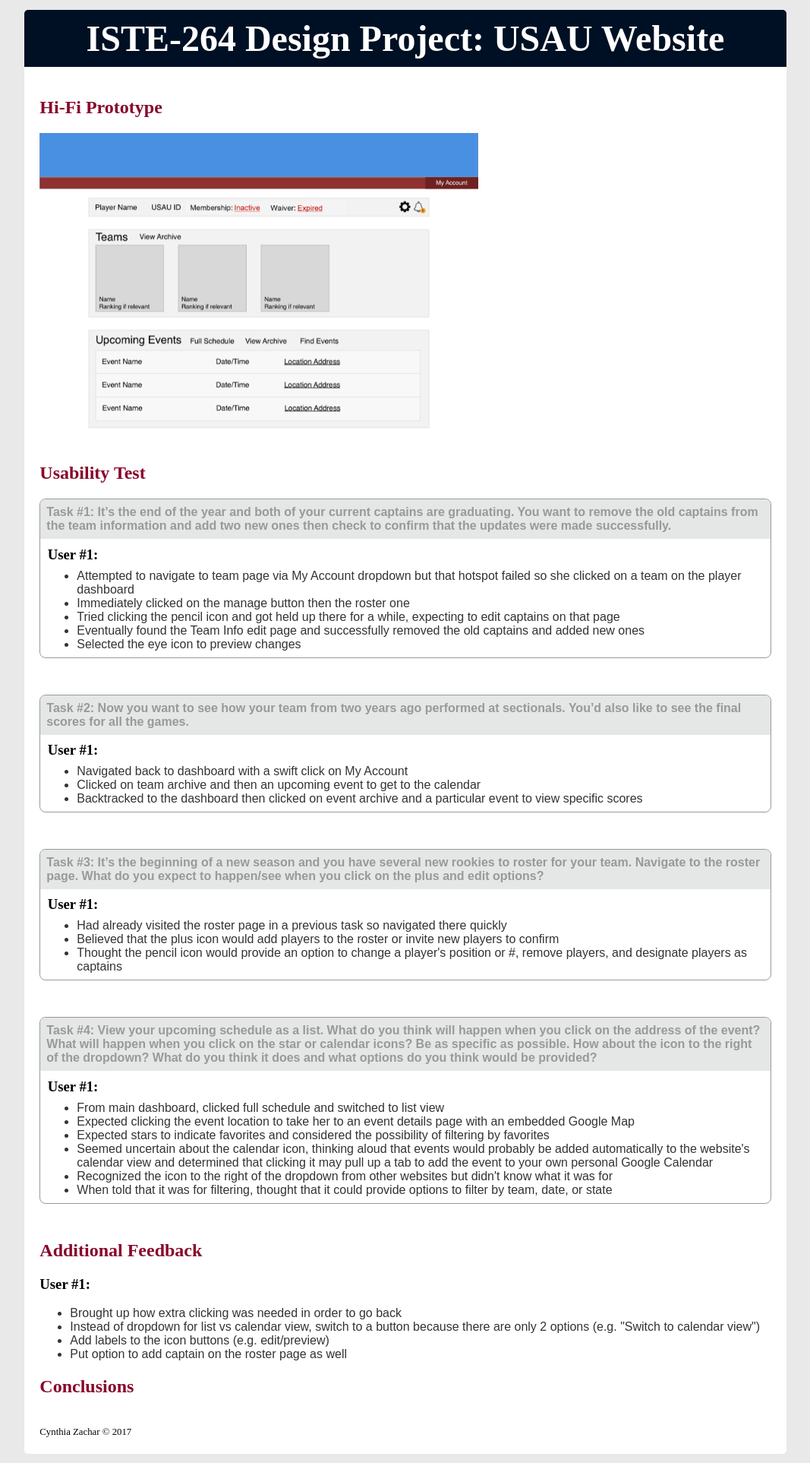
After one commit to cyzachar/cyzachar.github.io, a PHP site: page /iste264/hi_fi.html in a window 1280 px wide. The commit adds this page. Shown: the whole page at 76% size, without its empty margins (106-1173 px from the left). Run offline with PHP 8.4, Linux system fonts and the light colour scheme.

Commit message:
Added hi-fi prototype and eval page

```diff
--- /dev/null
+++ b/iste264/hi_fi.html
@@ -0,0 +1,107 @@
+<!DOCTYPE html>
+<html>
+	<head>
+		<meta charset = "UTF-8">
+		<title>USAU Website Hi-Fi Prototype</title>
+		<link rel = "stylesheet" type = "text/css" media = "screen" href = "iste264.css"/>
+	</head>
+	<body>
+		<div id = "container">
+			<div id = "header">
+				<div id = "banner">
+					<h1>ISTE-264 Design Project: USAU Website</h1>
+				</div>
+			</div>
+			<div id = "content">
+        <h2>Hi-Fi Prototype</h2>
+        <a href = "https://invis.io/BCBLKVIZH" target = "_blank">
+          <img id = "hiFi" src = "hiFi.png"/>
+        </a>
+
+        <h2>Usability Test</h2>
+        <div id = "tasks">
+          <div class = "task">
+            <p class = "taskStmt">Task #1:
+              It’s the end of the year and both of your current captains are graduating.
+              You want to remove the old captains from the team information and add two new ones then check to confirm that the updates were made successfully.
+            </p>
+            <h3>User #1: </h3>
+            <ul>
+              <li>Attempted to navigate to team page via My Account dropdown but that hotspot failed so she clicked on a team on the player dashboard</li>
+              <li>Immediately clicked on the manage button then the roster one</li>
+              <li>Tried clicking the pencil icon and got held up there for a while, expecting to edit captains on that page</li>
+              <li>Eventually found the Team Info edit page and successfully removed the old captains and added new ones</li>
+              <li>Selected the eye icon to preview changes</li>
+            </ul>
+          </div>
+
+          <div class = "task">
+            <p class = "taskStmt">Task #2:
+              Now you want to see how your team from two years ago performed at sectionals.
+              You’d also like to see the final scores for all the games.
+            </p>
+            <h3>User #1: </h3>
+            <ul>
+              <li>Navigated back to dashboard with a swift click on My Account</li>
+              <li>Clicked on team archive and then an upcoming event to get to the calendar</li>
+              <li>Backtracked to the dashboard then clicked on event archive and a particular event to view specific scores</li>
+            </ul>
+          </div>
+
+          <div class = "task">
+            <p class = "taskStmt">Task #3:
+              It’s the beginning of a new season and you have several new rookies to roster for your team.
+              Navigate to the roster page.
+              What do you expect to happen/see when you click on the plus and edit options?
+            </p>
+            <h3>User #1: </h3>
+            <ul>
+              <li>Had already visited the roster page in a previous task so navigated there quickly</li>
+              <li>Believed that the plus icon would add players to the roster or invite new players to confirm</li>
+              <li>Thought the pencil icon would provide an option to change a player's position or #, remove players, and designate players as captains</li>
+            </ul>
+          </div>
+
+          <div class = "task">
+            <p class = "taskStmt">Task #4:
+              View your upcoming schedule as a list.
+              What do you think will happen when you click on the address of the event?
+              What will happen when you click on the star or calendar icons?  Be as specific as possible.
+              How about the icon to the right of the dropdown?
+              What do you think it does and what options do you think would be provided?
+            </p>
+            <h3>User #1: </h3>
+            <ul>
+              <li>From main dashboard, clicked full schedule and switched to list view</li>
+              <li>Expected clicking the event location to take her to an event details page with an embedded Google Map</li>
+              <li>Expected stars to indicate favorites and considered the possibility of filtering by favorites</li>
+              <li>Seemed uncertain about the calendar icon, thinking aloud that events would probably be added automatically to the website's calendar view and determined that clicking it may pull up a tab to add the event to your own personal Google Calendar</li>
+              <li>Recognized the icon to the right of the dropdown from other websites but didn't know what it was for</li>
+              <li>When told that it was for filtering, thought that it could provide options to filter by team, date, or state</li>
+            </ul>
+          </div>
+        </div>
+
+        <div>
+          <h2>Additional Feedback</h2>
+          <h3>User #1:</h3>
+          <ul>
+            <li>Brought up how extra clicking was needed in order to go back</li>
+            <li>Instead of dropdown for list vs calendar view, switch to a button because there are only 2 options (e.g. "Switch to calendar view")</li>
+            <li>Add labels to the icon buttons (e.g. edit/preview)</li>
+            <li>Put option to add captain on the roster page as well</li>
+          </ul>
+        </div>
+
+        <div>
+          <h2>Conclusions</h2>
+          <ul>
+
+          </ul>
+        </div>
+
+				<footer>Cynthia Zachar &copy; 2017</footer>
+			</div>
+		</div>
+	</body>
+</html>
--- a/iste264/iste264.css
+++ b/iste264/iste264.css
@@ -64,6 +64,7 @@ div.stakeholder{
 
   div.groupIncludes{
     margin-bottom: 1em;
+
   }
 
     div.groupIncludes ul, p{
@@ -74,9 +75,36 @@ div#lowFiEval p{
   text-indent: 3em;
 }
 
-img#lowFi{
+img#lowFi, img#hiFi{
   width: 60%;
 }
+
+  img#hiFi:hover{
+    opacity: 0.6;
+  }
+
+div.task{
+  margin-bottom: 3em;
+  border: 1px solid #979A99;
+  border-radius: 8px;
+}
+
+  div.task h3{
+    margin: .5em .5em 0;
+  }
+
+  div.task ul{
+    margin: .5em;
+  }
+
+  p.taskStmt{
+    display: block;
+    color: #979A99;
+    font-weight: bold;
+    background-color: #E4E7E6;
+    padding: .5em;
+    border-radius: 8px 8px 0 0;
+  }
 
 .bold{
   font-weight: bold;
```
Also changed, not shown: iste264/hiFi.png (added).
